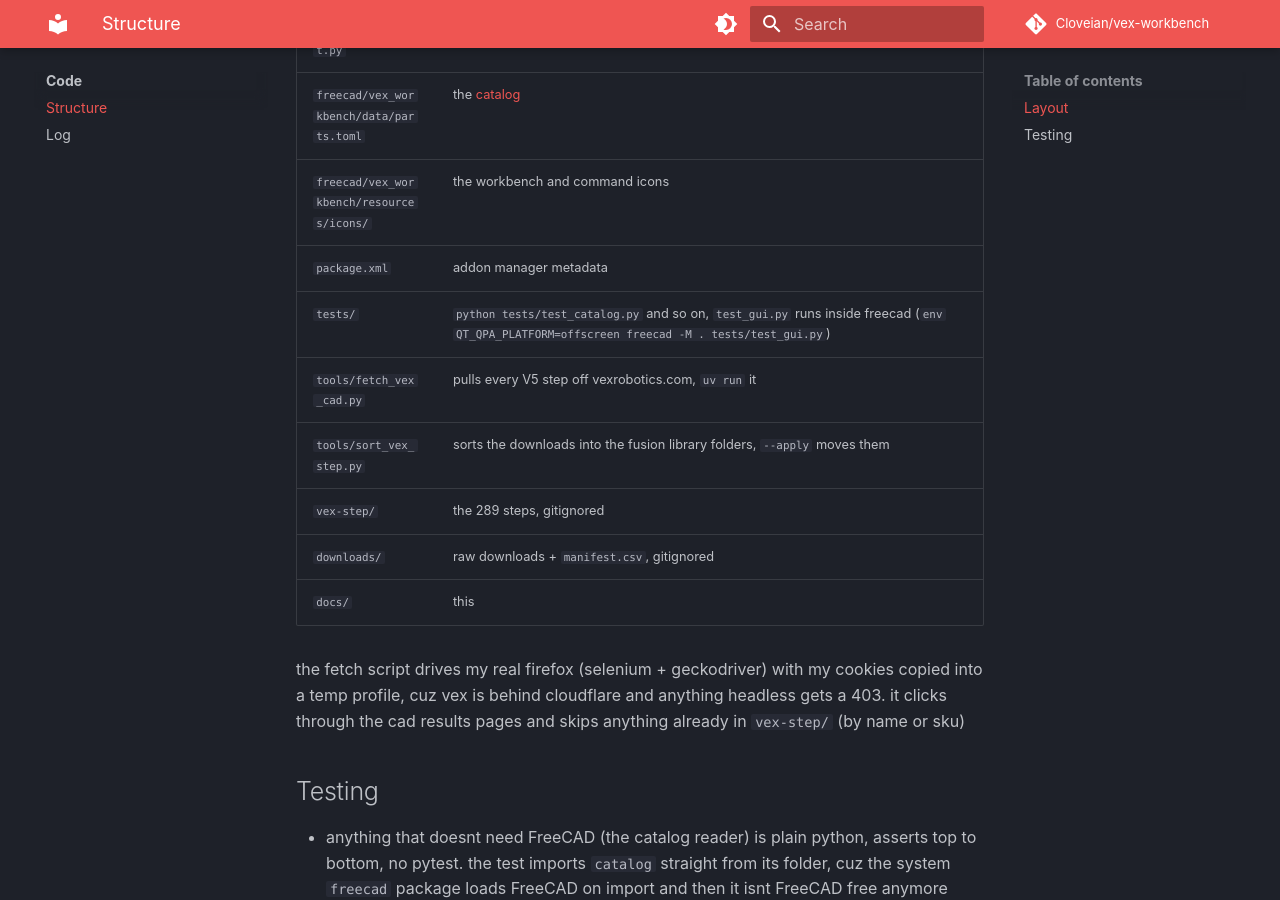
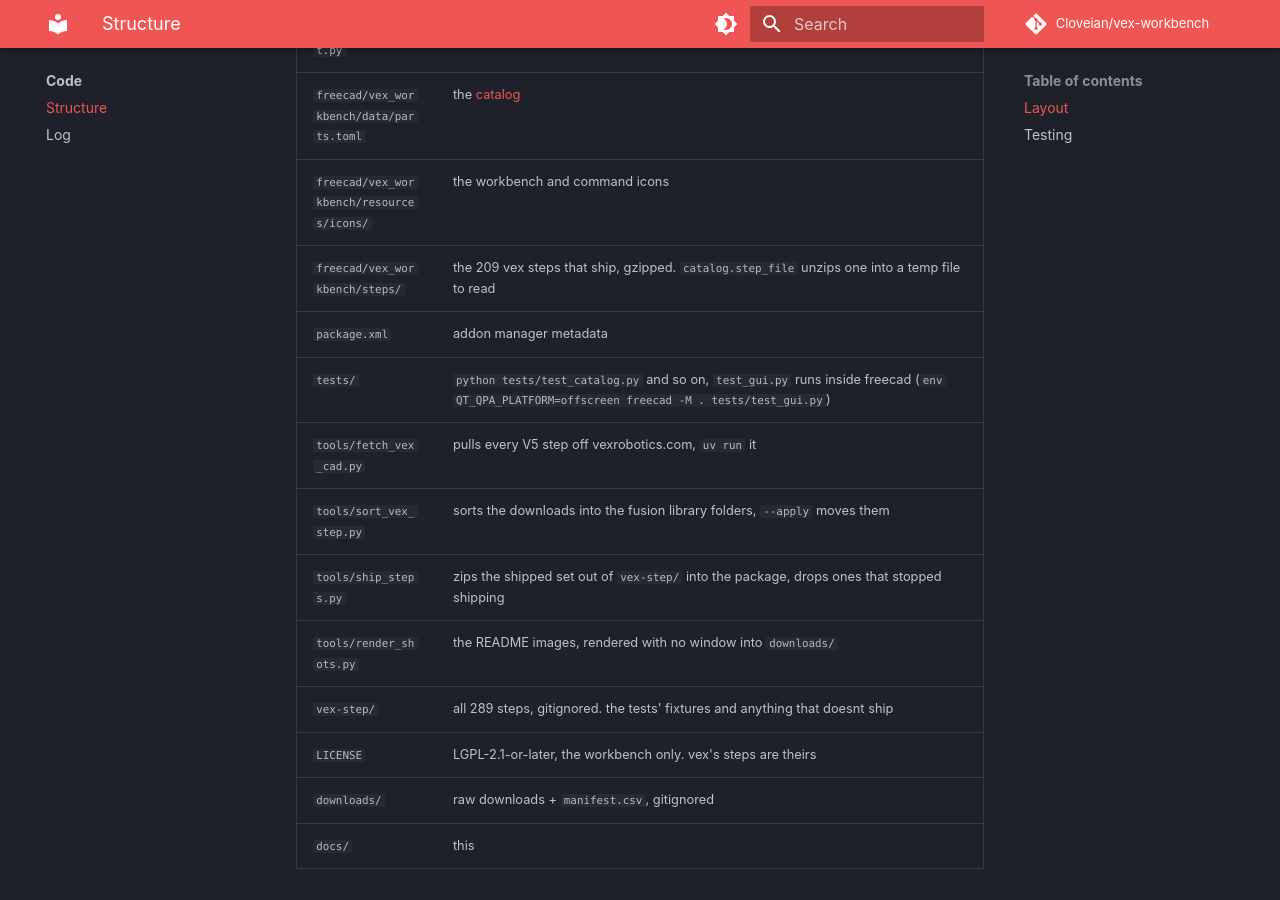
Before and after one commit to Cloveian/vex-workbench, an MkDocs documentation site: the page built from docs/code/structure.md, in a window 1280 px wide and 900 px high, scrolled down 1466 px. Built offline with MkDocs 1.6.1 and Material for MkDocs 9.7.7, drawn with Linux system fonts in a browser that asks for light colours; comment, search, counter and statistics services are not loaded.

Commit message:
docs and test headers catch up on shipping the steps

```diff
--- a/docs/code/structure.md
+++ b/docs/code/structure.md
@@ -21,11 +21,15 @@
 | `freecad/vex_workbench/partslist.py` | Parts list command, links counted by name into a spreadsheet         |
 | `freecad/vex_workbench/data/parts.toml` | the [catalog](../design-choices/catalog.md)                      |
 | `freecad/vex_workbench/resources/icons/` | the workbench and command icons                                 |
+| `freecad/vex_workbench/steps/` | the 209 vex steps that ship, gzipped. `catalog.step_file` unzips one into a temp file to read |
 | `package.xml`                      | addon manager metadata                                                |
 | `tests/`                           | `python tests/test_catalog.py` and so on, `test_gui.py` runs inside freecad (`env QT_QPA_PLATFORM=offscreen freecad -M . tests/test_gui.py`) |
 | `tools/fetch_vex_cad.py`           | pulls every V5 step off vexrobotics.com, `uv run` it                  |
 | `tools/sort_vex_step.py`           | sorts the downloads into the fusion library folders, `--apply` moves them |
-| `vex-step/`                        | the 289 steps, gitignored                                             |
+| `tools/ship_steps.py`              | zips the shipped set out of `vex-step/` into the package, drops ones that stopped shipping |
+| `tools/render_shots.py`            | the README images, rendered with no window into `downloads/`          |
+| `vex-step/`                        | all 289 steps, gitignored. the tests' fixtures and anything that doesnt ship |
+| `LICENSE`                          | LGPL-2.1-or-later, the workbench only. vex's steps are theirs                  |
 | `downloads/`                       | raw downloads + `manifest.csv`, gitignored                            |
 | `docs/`                            | this                                                                  |
 
```
Also changed, not shown: README.md (+10 -6 lines), docs/code/log.md (+2 -0 lines), docs/design-choices/platform.md (+2 -2 lines), docs/index.md (+1 -2 lines), docs/img/hero.png, 2 other files.
